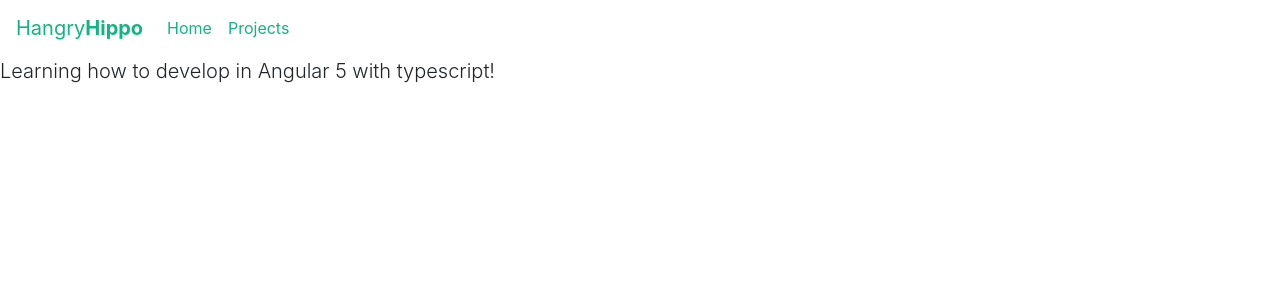
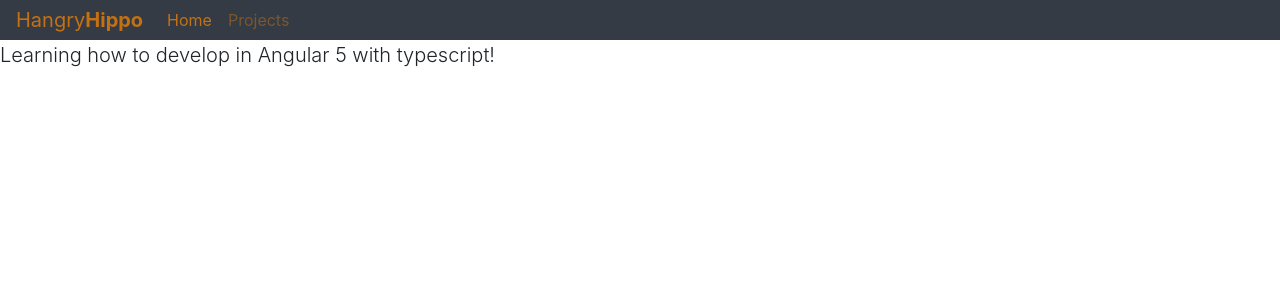
Before and after one commit to hyracinth/hyracinthWeb, an Angular app: page /Home in a window 1280 px wide. Shown: the top 300 px of the page. Built offline with nearby package versions, Linux system fonts and the light colour scheme.

Commit message:
Modified SCSS: Overrode Primary, Dark, and navbar defaults.

```diff
--- a/src/app/hyra-navbar/hyra-navbar.component.html
+++ b/src/app/hyra-navbar/hyra-navbar.component.html
@@ -1,4 +1,4 @@
-<nav class="navbar navbar-expand-md">
+<nav class="navbar navbar-expand-md navbar-dark bg-primary">
     <a class="navbar-brand"  routerLink="Home" routerLinkActive="active">Hangry<b>Hippo</b></a>
 
     <button class="navbar-toggler navbar-toggler-right" type="button" (click)="isCollapsed=!isCollapsed">
--- a/src/assets/scss/_variables.scss
+++ b/src/assets/scss/_variables.scss
@@ -2,4 +2,13 @@
 @import "colors";
 @import "fonts";
 
-$primary: rgb(19, 179, 131);
+$primary: rgba(22, 30, 41, 0.87);
+$dark: rgb(196, 113, 19);
+
+$navbar-dark-color:                 rgba($dark, .5);
+$navbar-dark-hover-color:           rgba($dark, .75);
+$navbar-dark-active-color:          $dark;
+$navbar-dark-disabled-color:        rgba($dark, .25);
+$navbar-dark-toggler-border-color:  rgba($dark, .1);
+
+$navbar-padding-y: 0;
```
